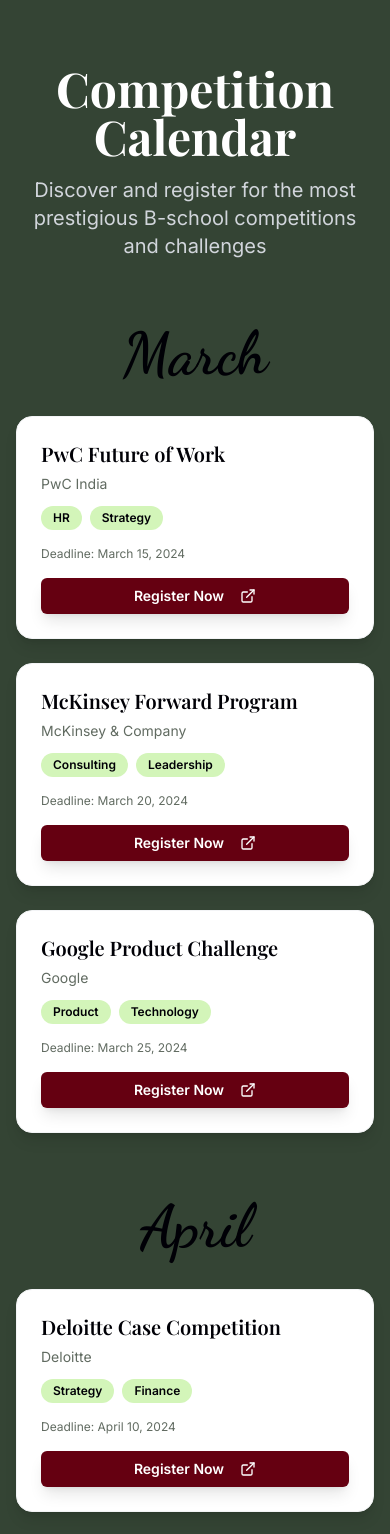
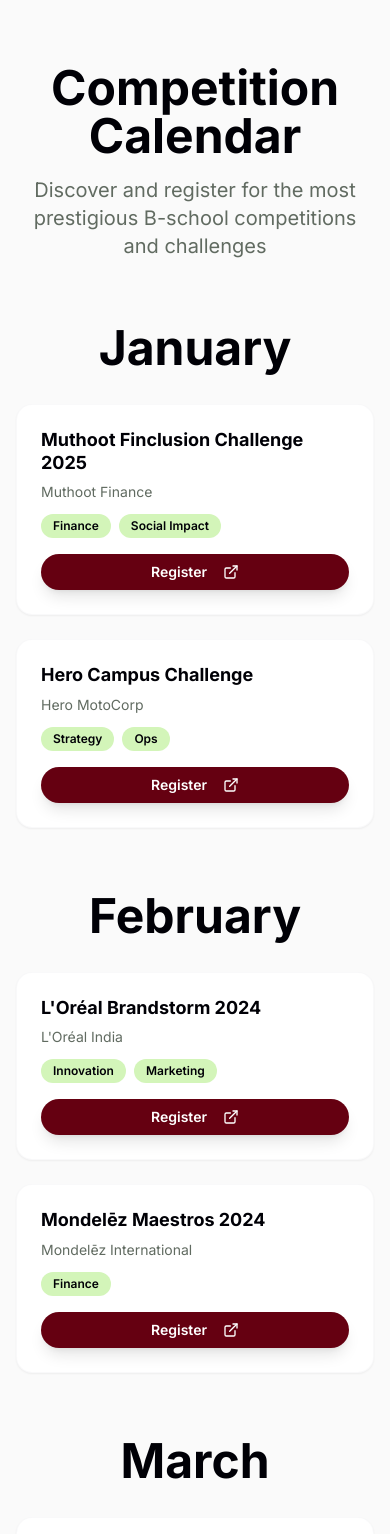
Before and after one commit to shagunsrcc/bold-calendar-canvas, a React (Vite) app: page / in a window 390 px wide. Shown: the top 1534 px of the page. Built offline with nearby package versions, Linux system fonts and the light colour scheme.

Commit message:
Add competition calendar section
Implement a month-wise competition calendar with the specified design, layout, and data. Includes styling for cards, tags, and buttons, along with responsiveness and optional search/filter features.

```diff
--- a/src/components/CompetitionCalendar.tsx
+++ b/src/components/CompetitionCalendar.tsx
@@ -17,29 +17,60 @@ interface Month {
   competitions: Competition[];
 }
 
-const sampleData: Month[] = [
+const competitionData: Month[] = [
+  {
+    name: "January",
+    competitions: [
+      {
+        name: "Muthoot Finclusion Challenge 2025",
+        organizer: "Muthoot Finance",
+        tags: ["Finance", "Social Impact"],
+        deadline: "",
+        registerLink: "#",
+      },
+      {
+        name: "Hero Campus Challenge",
+        organizer: "Hero MotoCorp",
+        tags: ["Strategy", "Ops"],
+        deadline: "",
+        registerLink: "#",
+      }
+    ]
+  },
+  {
+    name: "February",
+    competitions: [
+      {
+        name: "L'Oréal Brandstorm 2024",
+        organizer: "L'Oréal India",
+        tags: ["Innovation", "Marketing"],
+        deadline: "",
+        registerLink: "#",
+      },
+      {
+        name: "Mondelēz Maestros 2024",
+        organizer: "Mondelēz International",
+        tags: ["Finance"],
+        deadline: "",
+        registerLink: "#",
+      }
+    ]
+  },
   {
     name: "March",
     competitions: [
       {
-        name: "PwC Future of Work",
-        organizer: "PwC India",
-        tags: ["HR", "Strategy"],
-        deadline: "March 15, 2024",
+        name: "Eurogrip TORQ Challenge 3.0",
+        organizer: "Eurogrip",
+        tags: ["Marketing", "Business"],
+        deadline: "",
         registerLink: "#",
       },
       {
-        name: "McKinsey Forward Program",
-        organizer: "McKinsey & Company",
-        tags: ["Consulting", "Leadership"],
-        deadline: "March 20, 2024",
-        registerLink: "#",
-      },
-      {
-        name: "Google Product Challenge",
-        organizer: "Google",
-        tags: ["Product", "Technology"],
-        deadline: "March 25, 2024",
+        name: "KIRIT 4.0",
+        organizer: "Kirloskar Institute",
+        tags: ["Product", "B-Schools"],
+        deadline: "",
         registerLink: "#",
       }
     ]
@@ -48,17 +79,17 @@ const sampleData: Month[] = [
     name: "April",
     competitions: [
       {
-        name: "Deloitte Case Competition",
-        organizer: "Deloitte",
-        tags: ["Strategy", "Finance"],
-        deadline: "April 10, 2024",
+        name: "Acuwar - Acuvon Consulting Case Comp",
+        organizer: "Acuvon",
+        tags: ["Consulting"],
+        deadline: "",
         registerLink: "#",
       },
       {
-        name: "Bain Capability Network",
-        organizer: "Bain & Company",
-        tags: ["Consulting", "Analytics"],
-        deadline: "April 18, 2024",
+        name: "L'Oréal Sustainability Challenge 2024",
+        organizer: "L'Oréal India",
+        tags: ["Sustainability", "Strategy"],
+        deadline: "",
         registerLink: "#",
       }
     ]
@@ -67,24 +98,192 @@ const sampleData: Month[] = [
     name: "May",
     competitions: [
       {
-        name: "BCG Gamma Challenge",
-        organizer: "Boston Consulting Group",
-        tags: ["Data Science", "AI"],
-        deadline: "May 5, 2024",
+        name: "JSW Challenge 2024",
+        organizer: "JSW",
+        tags: ["Ops", "Strategy"],
+        deadline: "",
         registerLink: "#",
       },
       {
-        name: "Goldman Sachs Trading Competition",
-        organizer: "Goldman Sachs",
-        tags: ["Finance", "Trading"],
-        deadline: "May 15, 2024",
+        name: "HDFC Life Aspire",
+        organizer: "HDFC Life",
+        tags: ["Insurance", "Sales"],
+        deadline: "",
+        registerLink: "#",
+      }
+    ]
+  },
+  {
+    name: "June",
+    competitions: [
+      {
+        name: "AdXiaomi 2.0",
+        organizer: "Xiaomi",
+        tags: ["Marketing", "Innovation"],
+        deadline: "",
         registerLink: "#",
       },
       {
-        name: "Amazon Supply Chain Challenge",
+        name: "Thoucentric Bottoms Up 3.0",
+        organizer: "Thoucentric",
+        tags: ["Strategy"],
+        deadline: "",
+        registerLink: "#",
+      }
+    ]
+  },
+  {
+    name: "July",
+    competitions: [
+      {
+        name: "MMT Young Turks",
+        organizer: "MakeMyTrip",
+        tags: ["Product"],
+        deadline: "",
+        registerLink: "#",
+      },
+      {
+        name: "Reckitt Career Compass 2024",
+        organizer: "Reckitt",
+        tags: ["Marketing", "Sales"],
+        deadline: "",
+        registerLink: "#",
+      }
+    ]
+  },
+  {
+    name: "August",
+    competitions: [
+      {
+        name: "GE HealthCare ThinkAloud 2024",
+        organizer: "GE HealthCare",
+        tags: ["Healthcare"],
+        deadline: "",
+        registerLink: "#",
+      },
+      {
+        name: "AB InBev 100+ Challenge 2024",
+        organizer: "AB InBev",
+        tags: ["Sustainability"],
+        deadline: "",
+        registerLink: "#",
+      },
+      {
+        name: "NationBuilding Case Study",
+        organizer: "Nation with NaMo",
+        tags: ["Policy"],
+        deadline: "",
+        registerLink: "#",
+      }
+    ]
+  },
+  {
+    name: "September",
+    competitions: [
+      {
+        name: "Bharti FinPRO 5.0",
+        organizer: "Bharti Enterprises",
+        tags: ["Finance"],
+        deadline: "",
+        registerLink: "#",
+      },
+      {
+        name: "Kotak Life Growth Manager Challenge",
+        organizer: "Kotak Life",
+        tags: ["Sales"],
+        deadline: "",
+        registerLink: "#",
+      },
+      {
+        name: "Dexter Capital Challenge",
+        organizer: "Dexter Capital",
+        tags: ["VC"],
+        deadline: "",
+        registerLink: "#",
+      }
+    ]
+  },
+  {
+    name: "October",
+    competitions: [
+      {
+        name: "PwC Campus Contender",
+        organizer: "PwC",
+        tags: ["Strategy"],
+        deadline: "",
+        registerLink: "#",
+      },
+      {
+        name: "Asian Paints Spectrum",
+        organizer: "Asian Paints",
+        tags: ["Design"],
+        deadline: "",
+        registerLink: "#",
+      },
+      {
+        name: "Governance Challenge 2024",
+        organizer: "Samagra Governance",
+        tags: ["Public Policy"],
+        deadline: "",
+        registerLink: "#",
+      }
+    ]
+  },
+  {
+    name: "November",
+    competitions: [
+      {
+        name: "Dabur Verve Season 3",
+        organizer: "Dabur",
+        tags: ["FMCG", "Sales"],
+        deadline: "",
+        registerLink: "#",
+      },
+      {
+        name: "Asian Paints CANVAS",
+        organizer: "Asian Paints",
+        tags: ["Design"],
+        deadline: "",
+        registerLink: "#",
+      },
+      {
+        name: "Cummins Redefine 2024",
+        organizer: "Cummins India",
+        tags: ["Engineering"],
+        deadline: "",
+        registerLink: "#",
+      },
+      {
+        name: "Flipkart WiRED 8.0",
+        organizer: "Flipkart",
+        tags: ["Strategy"],
+        deadline: "",
+        registerLink: "#",
+      }
+    ]
+  },
+  {
+    name: "December",
+    competitions: [
+      {
+        name: "Samsung E.D.G.E. 8.0",
+        organizer: "Samsung India",
+        tags: ["Innovation"],
+        deadline: "",
+        registerLink: "#",
+      },
+      {
+        name: "TAS Imagination Challenge 2024",
+        organizer: "Tata Group",
+        tags: ["Leadership"],
+        deadline: "",
+        registerLink: "#",
+      },
+      {
+        name: "Amazon ACE",
         organizer: "Amazon",
-        tags: ["Operations", "Logistics"],
-        deadline: "May 22, 2024",
+        tags: ["Ops", "Customer Experience"],
+        deadline: "",
         registerLink: "#",
       }
     ]
@@ -93,10 +292,10 @@ const sampleData: Month[] = [
 
 const CompetitionCard: React.FC<{ competition: Competition }> = ({ competition }) => {
   return (
-    <div className="group bg-calendar-card rounded-2xl p-6 shadow-lg hover:shadow-xl transition-all duration-300 hover:scale-105 border border-gray-100">
+    <div className="group bg-calendar-card rounded-2xl p-6 shadow-sm hover:shadow-lg transition-all duration-300 hover:-translate-y-1 border border-gray-100/50">
       <div className="flex flex-col h-full">
         <div className="flex-grow">
-          <h3 className="font-playfair font-semibold text-xl text-calendar-text mb-2 leading-tight">
+          <h3 className="font-inter font-bold text-lg text-calendar-text mb-2 leading-tight">
             {competition.name}
           </h3>
 
@@ -108,25 +307,27 @@ const CompetitionCard: React.FC<{ competition: Competition }> = ({ competition }
             {competition.tags.map((tag, index) => (
               <Badge
                 key={index}
-                className="bg-calendar-mint text-calendar-text border-0 font-inter text-xs px-3 py-1 rounded-full"
+                className="bg-calendar-mint text-calendar-text border-0 font-inter text-xs px-3 py-1 rounded-full hover:bg-calendar-mint/80 transition-colors"
               >
                 {tag}
               </Badge>
             ))}
           </div>
 
-          <p className="text-muted-foreground text-xs mb-4 font-inter">
-            Deadline: {competition.deadline}
-          </p>
+          {competition.deadline && (
+            <p className="text-muted-foreground text-xs mb-4 font-inter">
+              Deadline: {competition.deadline}
+            </p>
+          )}
         </div>
 
         <Button
           variant="calendar"
           size="sm"
-          className="w-full group-hover:shadow-lg transition-all duration-300"
+          className="w-full group-hover:shadow-md transition-all duration-300 rounded-full"
           onClick={() => window.open(competition.registerLink, '_blank')}
         >
-          Register Now
+          Register
           <ExternalLink className="ml-2 h-4 w-4" />
         </Button>
       </div>
@@ -137,7 +338,7 @@ const CompetitionCard: React.FC<{ competition: Competition }> = ({ competition }
 const MonthSection: React.FC<{ month: Month }> = ({ month }) => {
   return (
     <div className="mb-16">
-      <h2 className="font-dancing text-6xl md:text-7xl font-bold text-calendar-text mb-8 text-center md:text-left transform -rotate-1">
+      <h2 className="font-inter text-5xl md:text-6xl font-bold text-calendar-text mb-8 text-center md:text-left">
         {month.name}
       </h2>
 
@@ -155,15 +356,15 @@ const CompetitionCalendar: React.FC = () => {
     <section className="min-h-screen bg-calendar-bg py-16 px-4 md:px-8">
       <div className="max-w-7xl mx-auto">
         <div className="text-center mb-16">
-          <h1 className="font-playfair text-5xl md:text-6xl font-bold text-white mb-4">
+          <h1 className="font-inter text-5xl md:text-6xl font-bold text-calendar-text mb-4">
             Competition Calendar
           </h1>
-          <p className="font-inter text-xl text-gray-300 max-w-2xl mx-auto">
+          <p className="font-inter text-xl text-muted-foreground max-w-2xl mx-auto">
             Discover and register for the most prestigious B-school competitions and challenges
           </p>
         </div>
 
-        {sampleData.map((month, index) => (
+        {competitionData.map((month, index) => (
           <MonthSection key={index} month={month} />
         ))}
       </div>
--- a/src/index.css
+++ b/src/index.css
@@ -30,7 +30,7 @@ All colors MUST be HSL.
     --accent-foreground: 240 100% 1.2%;
 
     /* Custom calendar colors */
-    --calendar-bg: 120 13% 23.5%;
+    --calendar-bg: 0 0% 98%;
     --calendar-card: 0 0% 100%;
     --calendar-mint: 94 76% 84.3%;
     --calendar-maroon: 350 100% 19.8%;
```
